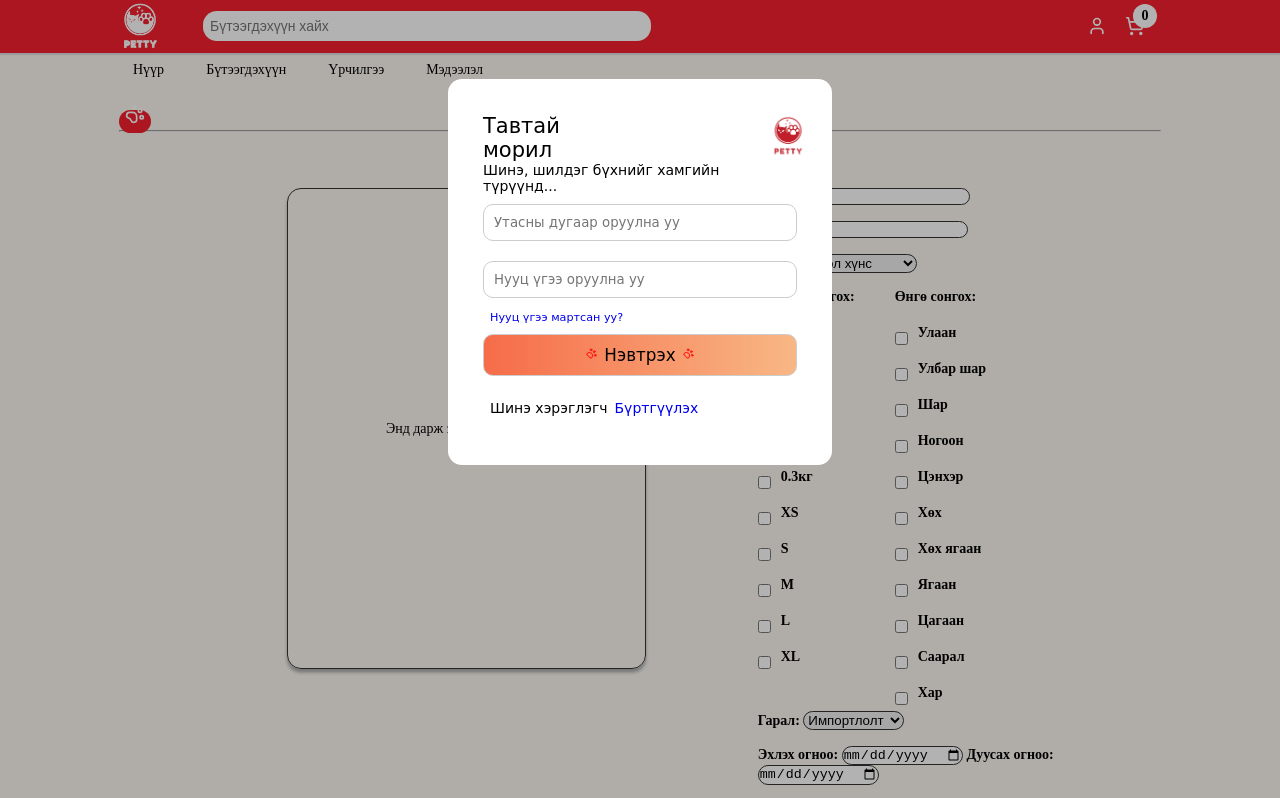
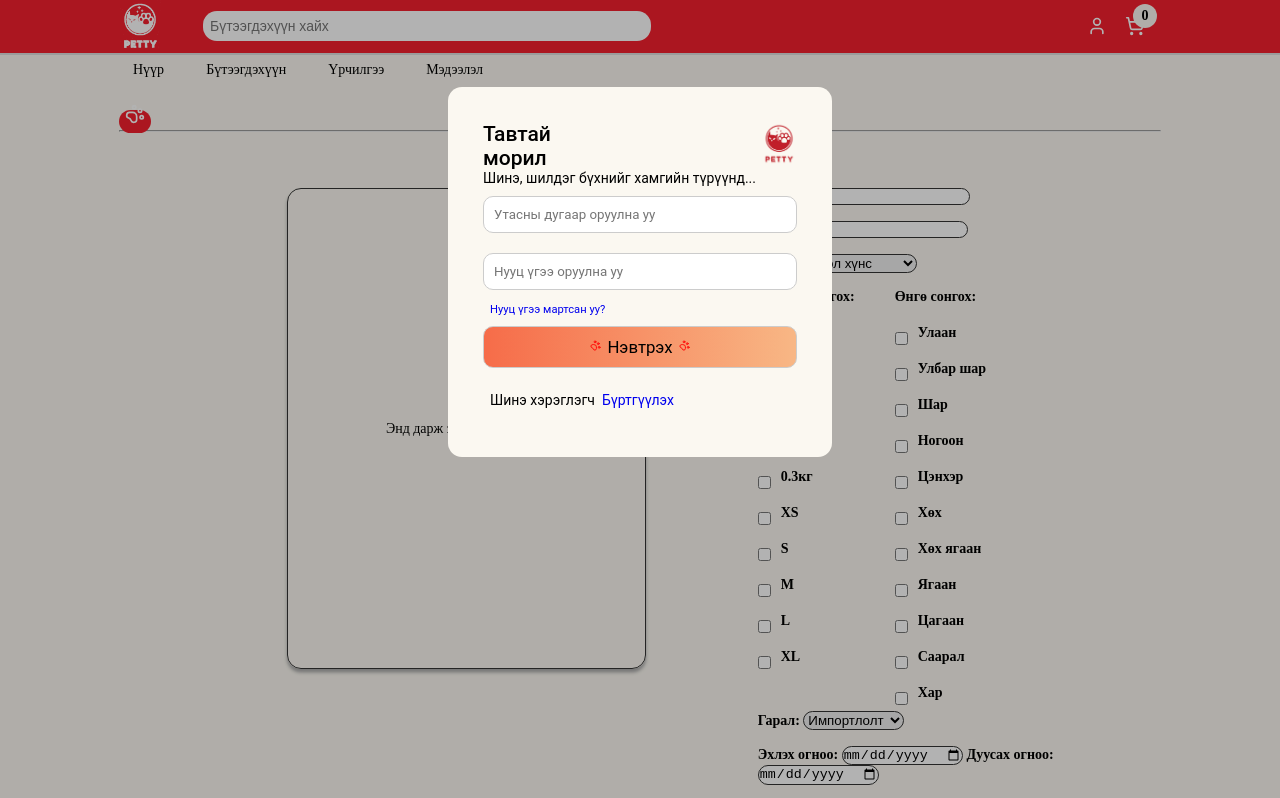
Before and after one commit to Khaszorig2434/webapp, a website with bundled scripts: page public/htmls/admins.html in a window 1280 px wide. Both pictures are taken after a click on the button 1097 px from the left and 26 px from the top of the page. Shown: the top 798 px of the page. Built offline with nearby package versions, Linux system fonts and the light colour scheme.

Commit message:
dark color soligdono

```diff
--- a/public/styles/cartDialog.css
+++ b/public/styles/cartDialog.css
@@ -13,7 +13,13 @@
     --default-border-radius: 1rem;
     --border-radius: 0.5rem;
     --color-body: var(--color-white);
-    --font: "Caveat", cursive;
+    --font: 'Roboto', sans-serif;
+  }
+  /* Dark */
+@media (prefers-color-scheme: dark) {
+    :root {
+        --color-body: var(--color-dark);
+    }
   }
 /* Бүдэглэх давхаргын стиль */
 .backdrop {
@@ -25,9 +31,9 @@
 }
 
 .cartDialog {
-    font-family: "Caveat", cursive;
+    font-family: var(--font);
     width: 400px;
-    background-color: var(--color-white);
+    background-color: var(--color-body);
     color: black;
     position: fixed;
     inset: 0 0 0 auto;
@@ -83,7 +89,7 @@
     position: absolute;
     top: -10px;
     right: -10px;
-    background-color: white;
+    background-color: var(--color-body);
     color:black;
     border-radius: 50%;
     width: 24px;
@@ -107,9 +113,9 @@ svg {
     padding: 2.5rem;
     border-radius: var(--default-border-radius);
     box-sizing: border-box;
-    background-color: white;
+    background-color: var(--color-body);
     color: black;
-    font-family: "Caveat", cursive;
+    font-family: var(--font);
     top: 34%; /* Дэлгэцийн өндрийн 50% дээр байрлана */
     left: 50%; /* Дэлгэцийн өргөний 50% дээр байрлана */
     transform: translate(-50%, -50%); /* Төв рүү шилжүүлнэ */
@@ -131,7 +137,7 @@ svg {
 .modal-body textarea,
 .modal-body select,
 .modal-body button{
-    font-family: "Caveat", cursive;
+    font-family: var(--font);
     padding: 10px;
     margin: 10px 0;
     border: 1px solid #ccc;
--- a/public/styles/dialog.css
+++ b/public/styles/dialog.css
@@ -1,3 +1,25 @@
+/* ******Нийт**********/
+:root {
+    --color-petty: #f4202e;
+    --color-grey:#aaaaaa;
+    --color-black:#333333;
+    --color-white: #fbf8f1;
+    --color-dark: #dcd7cc;
+    --shadow-1: 0rem 0.25rem 0.25rem var(--color-grey);
+    --shadow-2: 0 4px 8px rgba(0, 0, 0, 0.1);
+    --product-border: 2px solid var(--color-petty);
+    --input-border:1px solid var(--color-black);
+    --default-border-radius: 1rem;
+    --border-radius: 0.5rem;
+    --color-body: var(--color-white);
+    --font: 'Roboto', sans-serif;
+  }
+/* Dark */
+@media (prefers-color-scheme: dark) {
+    :root {
+        --color-body: var(--color-dark);
+    }
+  }
 #myModal {
     display: none;
     position: fixed;
@@ -10,7 +32,7 @@
 }
 
 #modalContent {
-    background-color: white;
+    background-color: var(--color-body);
     margin: 10% auto;
     padding: 20px;
     border-radius: 8px;
--- a/public/styles/prod.css
+++ b/public/styles/prod.css
@@ -6,6 +6,7 @@
 }
 
 html {
+  background-color: var(--color-body);
   font-size: 14px;
 }
 body {
@@ -20,6 +21,7 @@ body {
     background-color: var(--color-body);
 } */
 main {
+  background-color: var(--color-body);
   padding-left: 3rem;
 }
 @font-face {
@@ -53,7 +55,7 @@ a{
   --default-border-radius: 1rem;
   --border-radius: 0.5rem;
   --color-body: var(--color-white);
-  --font: "Caveat", cursive;
+  --font: 'Roboto', sans-serif;
 }
 
 
@@ -224,6 +226,7 @@ nav ul li a:hover {
 }
 /**********************Products******************************/
 .types {
+    background-color: var(--color-body);
     margin: 1.25rem auto;
     padding: 0rem 8.5rem;
 }
@@ -270,7 +273,7 @@ nav ul li a:hover {
     color: #000;
 }
 
-.type p {
+.type pre {
     font-family: "Caveat", cursive;
     font-size: 1.5rem;
     margin: 0.625rem 0rem;
```
Also changed, not shown: public/htmls/products.html (+6 -6 lines).
